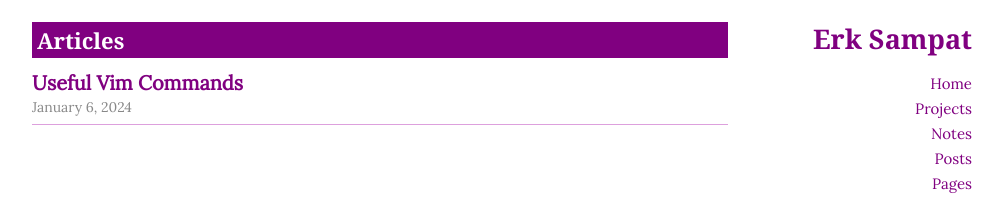
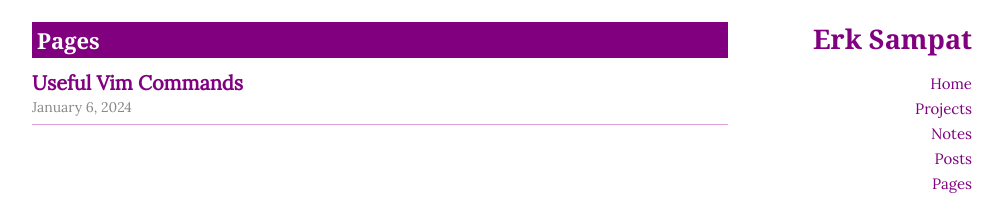
Before and after one commit to haydenghosh/haydenghosh.github.io, a Jekyll site: the page built from pages.html, in a window 1280 px wide. Shown: the top 222 px of the page, without its empty margins (138-1141 px from the left). Built offline with Jekyll 4.4.1, drawn with Linux system fonts in a browser that asks for light colours; nearby versions of some CDN libraries.

Commit message:
change articles to pages

```diff
--- a/pages.html
+++ b/pages.html
@@ -4,7 +4,7 @@ title: Pages
 ---
 <div class="home">
   <div class="post-list">
-    <h1 class="post-list-title"> Articles </h1>
+    <h1 class="post-list-title"> Pages </h1>
 
     {% assign sorted = site.pages | sort: 'date' | reverse %}
     {% include post_list.html posts=sorted %}
```
